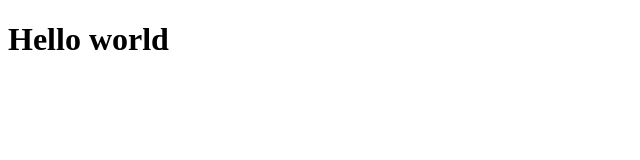
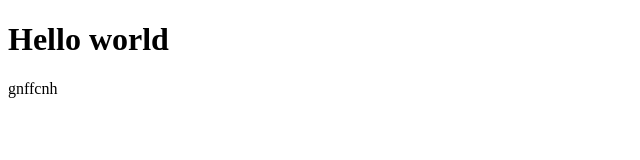
Before and after one commit to Rabby2020/SWlab-proj1, a plain HTML site: page index.html in a window 1280 px wide. Shown: the full height of the page, 0-640 px from the left. Drawn offline with Linux system fonts and the light colour scheme.

Commit message:
paragraph

```diff
--- a/index.html
+++ b/index.html
@@ -7,5 +7,6 @@
 </head>
 <body>
     <h1>Hello world</h1>
+    <P>gnffcnh</P>
 </body>
 </html>
```
